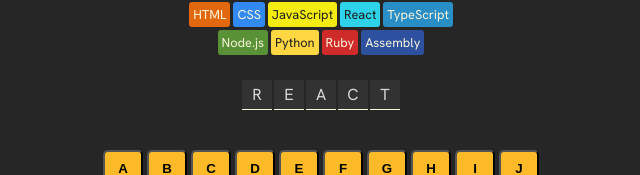
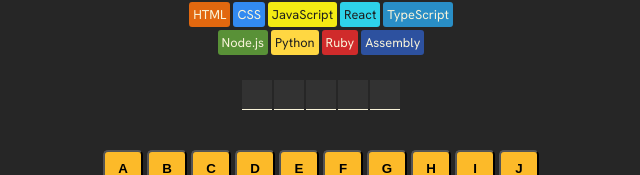
Before and after one commit to vonhathanh/react-practices, a React (Vite) app in the folder assembly/: page / in a window 1280 px wide. Shown: the part 248-423 px from the top of the page, without its empty margins (319-959 px from the left). Built offline with nearby package versions, Linux system fonts and the light colour scheme.

Commit message:
add wrongGuessCount variable

```diff
--- a/assembly/App.jsx
+++ b/assembly/App.jsx
@@ -11,6 +11,8 @@
     const [keyWord, setKeytWord] = useState("react");
     const [guessedChars, setGuessedChars] = useState([]);
 
+    const wrongGuessCount = guessedChars.reduce((sum, char) => keyWord.includes(char) ? sum += 0 : sum += 1, 0);
+
     function handleKeyboardClick(char) {
         setGuessedChars((prevChars) =>
             prevChars.includes(char) ? prevChars : [...prevChars, char]
@@ -22,7 +24,7 @@
             <Header />
             <Status />
             <ProgrammingLanguages languages={languages} />
-      <KeyWord word={keyWord} />
+            <KeyWord word={keyWord} guessedChars={guessedChars} />
             <KeyBoard alphabet={alphabet} guessedChars={guessedChars} keyWord={keyWord} onClick={handleKeyboardClick} />
             <button className="new-game">New Game</button>
         </main>
--- a/assembly/components/KeyWord.jsx
+++ b/assembly/components/KeyWord.jsx
@@ -1,6 +1,7 @@
 
-export default function KeyWord({word}) {
+export default function KeyWord({word, guessedChars}) {
     const chars = word.split("").map((c, i) => {
+        c = guessedChars.includes(c) ? c : ''
         return <div key={i}>{c}</div>
     })
 
```
Lines whose indentation alone changed are shown as unchanged.
